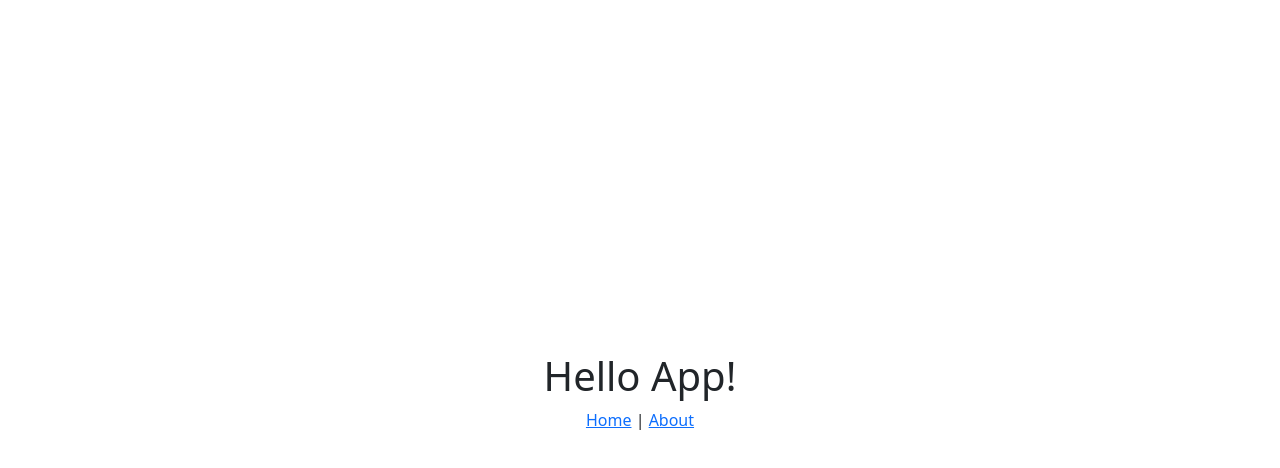
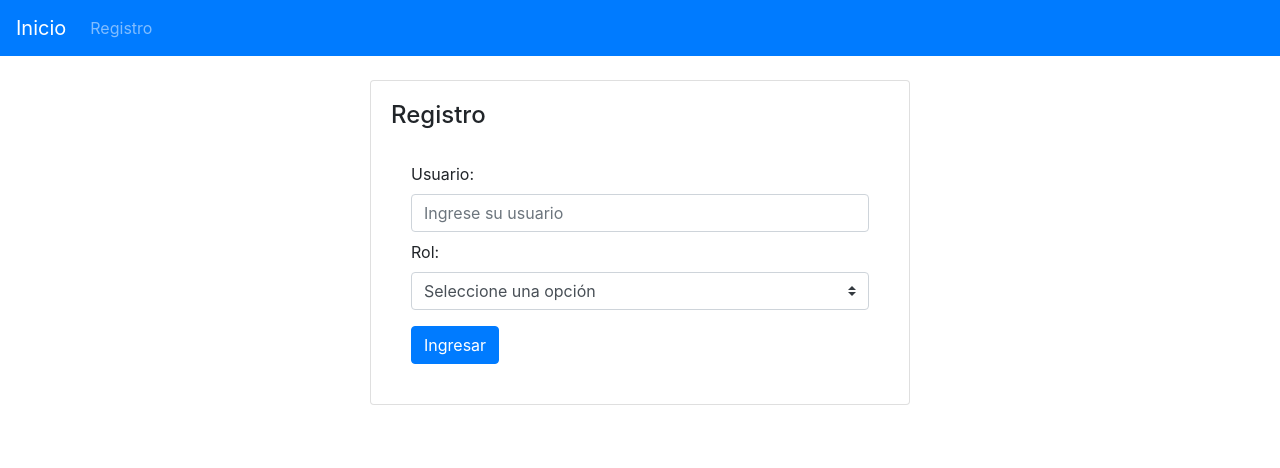
Before and after one commit to fermelli/RealTimeAppVue2, a Vue app: page /registro in a window 1280 px wide. Shown: the top 468 px of the page. Built offline with nearby package versions, Linux system fonts and the light colour scheme.

Commit message:
formulario de registro

```diff
--- a/index.html
+++ b/index.html
@@ -1,13 +1,16 @@
 <!DOCTYPE html>
 <html lang="en">
+
 <head>
   <meta charset="UTF-8" />
   <link rel="icon" type="image/svg+xml" href="/vite.svg" />
-    <meta name="viewport" content="width=device-width, initial-scale=1.0" />
+  <meta name="viewport" content="width=device-width, initial-scale=1, shrink-to-fit=no">
   <title>Vite + Vue</title>
 </head>
+
 <body>
   <div id="app"></div>
   <script type="module" src="/src/main.js"></script>
 </body>
+
 </html>
--- a/package.json
+++ b/package.json
@@ -9,8 +9,8 @@
     "preview": "vite preview"
   },
   "dependencies": {
-    "bootstrap": "^5.3.0",
-    "bootstrap-vue": "^2.23.1",
+    "bootstrap": "4.6.2",
+    "bootstrap-vue": "2.23.1",
     "vite-plugin-vue2": "^2.0.3",
     "vue": "2.7.14",
     "vue-router": "3.6.5"
--- a/src/App.vue
+++ b/src/App.vue
@@ -1,39 +1,38 @@
 <script>
-import HelloWorld from './components/HelloWorld.vue'
+import { BNavbar, BNavbarBrand, BCollapse, BNavbarNav, BNavItem, BNavbarToggle, BNavForm, BFormInput, BButton, BNavItemDropdown, BDropdownItem } from 'bootstrap-vue'
 
 export default {
   name: 'App',
   components: {
-    HelloWorld,
+    BNavbar,
+    BNavbarBrand,
+    BCollapse,
+    BNavbarNav,
+    BNavItem,
+    BNavbarToggle,
+    BNavForm,
+    BFormInput,
+    BButton,
+    BNavItemDropdown,
+    BDropdownItem,
   },
 }
 </script>
 
 <template>
-  <div id="app">
-    <h1>Hello App!</h1>
-    <p>
-      <router-link to="/">Home</router-link> |
-      <router-link to="/about">About</router-link>
-    </p>
+  <div>
+    <b-navbar toggleable="lg" type="dark" variant="primary">
+      <b-navbar-brand :to="{ name: 'home' }">Inicio</b-navbar-brand>
+
+      <b-navbar-toggle target="nav-collapse"></b-navbar-toggle>
+
+      <b-collapse id="nav-collapse" is-nav>
+        <b-navbar-nav>
+          <b-nav-item :to="{ name: 'registro' }">Registro</b-nav-item>
+        </b-navbar-nav>
+      </b-collapse>
+    </b-navbar>
 
     <router-view></router-view>
   </div>
 </template>
-
-<style scoped>
-.logo {
-  height: 6em;
-  padding: 1.5em;
-  will-change: filter;
-  transition: filter 300ms;
-}
-
-.logo:hover {
-  filter: drop-shadow(0 0 2em #646cffaa);
-}
-
-.logo.vue:hover {
-  filter: drop-shadow(0 0 2em #42b883aa);
-}
-</style>
--- a/src/main.js
+++ b/src/main.js
@@ -3,7 +3,6 @@ import App from './App.vue'
 import { BootstrapVue, IconsPlugin } from 'bootstrap-vue'
 import router from './router';
 
-import './style.css'
 import 'bootstrap/dist/css/bootstrap.css'
 import 'bootstrap-vue/dist/bootstrap-vue.css'
 
--- a/src/router.js
+++ b/src/router.js
@@ -6,11 +6,18 @@ Vue.use(VueRouter)
 const routes = [
     {
         path: '/',
+        name: 'home',
         component: () => import('@/views/Home.vue')
     },
     {
         path: '/about',
+        name: 'about',
         component: () => import('@/views/About.vue')
+    },
+    {
+        path: '/registro',
+        name: 'registro',
+        component: () => import('@/views/Registro.vue')
     }
 ];
 
--- a/src/style.css
+++ /dev/null
@@ -1,89 +0,0 @@
-:root {
-  font-family: Inter, system-ui, Avenir, Helvetica, Arial, sans-serif;
-  line-height: 1.5;
-  font-weight: 400;
-
-  color-scheme: light dark;
-  color: rgba(255, 255, 255, 0.87);
-  background-color: #242424;
-
-  font-synthesis: none;
-  text-rendering: optimizeLegibility;
-  -webkit-font-smoothing: antialiased;
-  -moz-osx-font-smoothing: grayscale;
-  -webkit-text-size-adjust: 100%;
-}
-
-a {
-  font-weight: 500;
-  color: #646cff;
-  text-decoration: inherit;
-}
-a:hover {
-  color: #535bf2;
-}
-
-a {
-  font-weight: 500;
-  color: #646cff;
-  text-decoration: inherit;
-}
-a:hover {
-  color: #535bf2;
-}
-
-body {
-  margin: 0;
-  display: flex;
-  place-items: center;
-  min-width: 320px;
-  min-height: 100vh;
-}
-
-h1 {
-  font-size: 3.2em;
-  line-height: 1.1;
-}
-
-button {
-  border-radius: 8px;
-  border: 1px solid transparent;
-  padding: 0.6em 1.2em;
-  font-size: 1em;
-  font-weight: 500;
-  font-family: inherit;
-  background-color: #1a1a1a;
-  cursor: pointer;
-  transition: border-color 0.25s;
-}
-button:hover {
-  border-color: #646cff;
-}
-button:focus,
-button:focus-visible {
-  outline: 4px auto -webkit-focus-ring-color;
-}
-
-.card {
-  padding: 2em;
-}
-
-#app {
-  max-width: 1280px;
-  margin: 0 auto;
-  padding: 2rem;
-  text-align: center;
-}
-
-@media (prefers-color-scheme: light) {
-  :root {
-    color: #213547;
-    background-color: #ffffff;
-  }
-  a:hover {
-    color: #747bff;
-  }
-  button {
-    background-color: #f9f9f9;
-  }
-}
--- a/src/views/Home.vue
+++ b/src/views/Home.vue
@@ -23,10 +23,3 @@ export default {
         <HelloWorld msg="Vite + Vue" />
     </div>
 </template>
-
-<style scoped>
-.home {
-    max-width: 1000px;
-    margin: 0 auto;
-}
-</style>
--- /dev/null
+++ b/src/views/Registro.vue
@@ -0,0 +1,78 @@
+<script>
+// Importar componentes de BootstrapVue que se utilizarán
+import { BContainer, BRow, BCol, BCard, BCardBody, BFormGroup, BForm, BFormInput, BFormSelect, BFormSelectOption, BButton } from 'bootstrap-vue'
+
+export default {
+    name: 'Registro',
+    // Componentes de BootstrapVue que se utilizarán
+    components: {
+        BContainer,
+        BRow,
+        BCol,
+        BCard,
+        BCardBody,
+        BFormGroup,
+        BForm,
+        BFormInput,
+        BFormSelect,
+        BFormSelectOption,
+        BButton,
+    },
+    data() {
+        return {
+            // Datos del formulario
+            form: {
+                usuario: null,
+                rol: null,
+            },
+            // Opciones para el campo rol
+            roles: [
+                { text: 'Administrador', value: 'admin' },
+                { text: 'Usuario', value: 'user' },
+            ],
+        }
+    },
+    methods: {
+        ingresar() {
+            // Crear cookie con el nombre del usuario
+            document.cookie = `usuario=${this.form.usuario}`;
+            // Crear cookie con el rol del usuario
+            document.cookie = `rol=${this.form.rol}`;
+
+            // Redireccionar a la página principal
+            document.location.href = "/";
+        }
+    },
+}
+</script>
+
+<template>
+    <b-container>
+        <b-row>
+            <b-col cols="12" md="6" offset-md="3">
+                <b-card class="mt-4" title="Registro">
+                    <b-card-body>
+                        <b-form @submit.prevent="ingresar">
+                            <b-form-group class="mb-2" label="Usuario:" label-for="usuario">
+                                <b-form-input id="usuario" v-model.trim="form.usuario" type="text"
+                                    placeholder="Ingrese su usuario" required></b-form-input>
+                            </b-form-group>
+
+                            <b-form-group class="mb-2" label="Rol:" label-for="rol">
+                                <b-form-select id="rol" v-model.trim="form.rol" :options="roles" required>
+                                    <template #first>
+                                        <b-form-select-option :value="null" disabled>
+                                            Seleccione una opción
+                                        </b-form-select-option>
+                                    </template>
+                                </b-form-select>
+                            </b-form-group>
+
+                            <b-button class="mt-2" type="submit" variant="primary">Ingresar</b-button>
+                        </b-form>
+                    </b-card-body>
+                </b-card>
+            </b-col>
+        </b-row>
+    </b-container>
+</template>
```
Also changed, not shown: 1 other file (tests, documents, lock files or other folders). Lines whose indentation alone changed are shown as unchanged.
